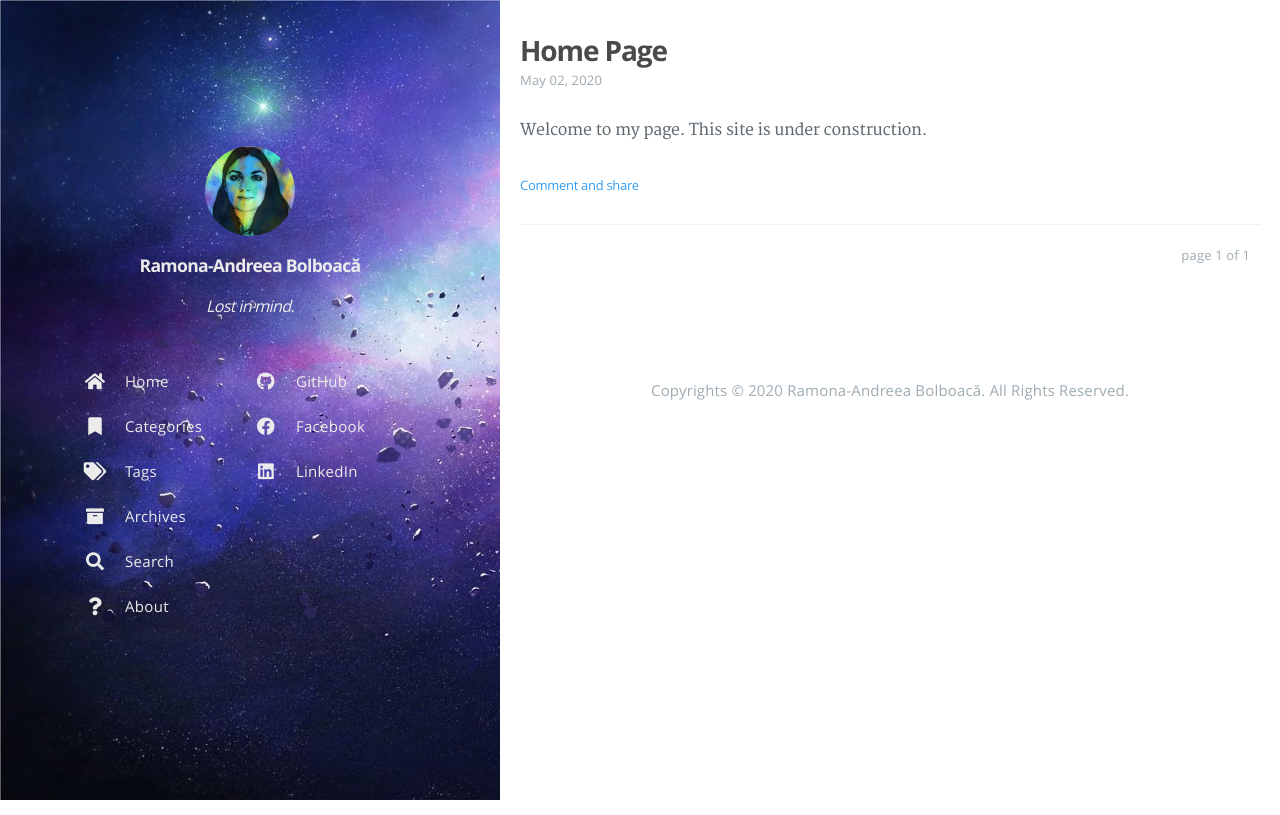
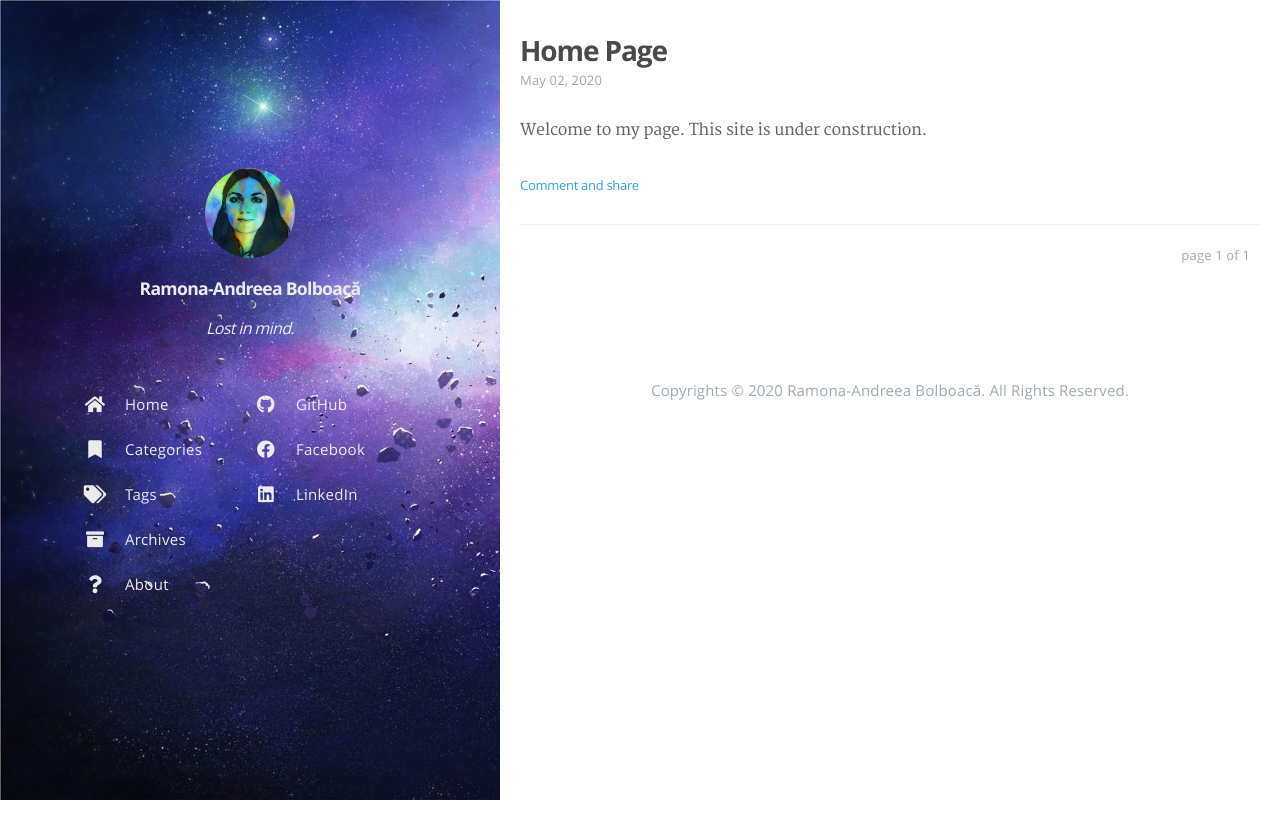
Before and after one commit to ramonabolboaca13/ramonabolboaca13.github.io, a plain HTML site: page index.html in a window 1280 px wide. Drawn offline with Linux system fonts and the light colour scheme.

Commit message:
Site updated: 2020-05-03 16:35:58

```diff
--- a/index.html
+++ b/index.html
@@ -162,20 +162,6 @@
                         >
                         <i class="sidebar-button-icon fa fa-archive" aria-hidden="true"></i>
                         <span class="sidebar-button-desc">Archives</span>
-                    </a>
-            </li>
-
-                <li class="sidebar-button">
-
-                        <a
-                            class="sidebar-button-link open-algolia-search"
-                            href="#search"
-
-                            rel="noopener"
-                            title="Search"
-                        >
-                        <i class="sidebar-button-icon fa fa-search" aria-hidden="true"></i>
-                        <span class="sidebar-button-desc">Search</span>
                     </a>
             </li>
 
```
Also changed, not shown: 2020/05/02/hello-world/index.html (+0 -14 lines), all-archives/index.html (+0 -14 lines), all-categories/index.html (+0 -14 lines), all-tags/index.html (+0 -14 lines), archives/2020/05/index.html (+0 -14 lines), archives/2020/index.html (+0 -14 lines), archives/index.html (+0 -14 lines).
